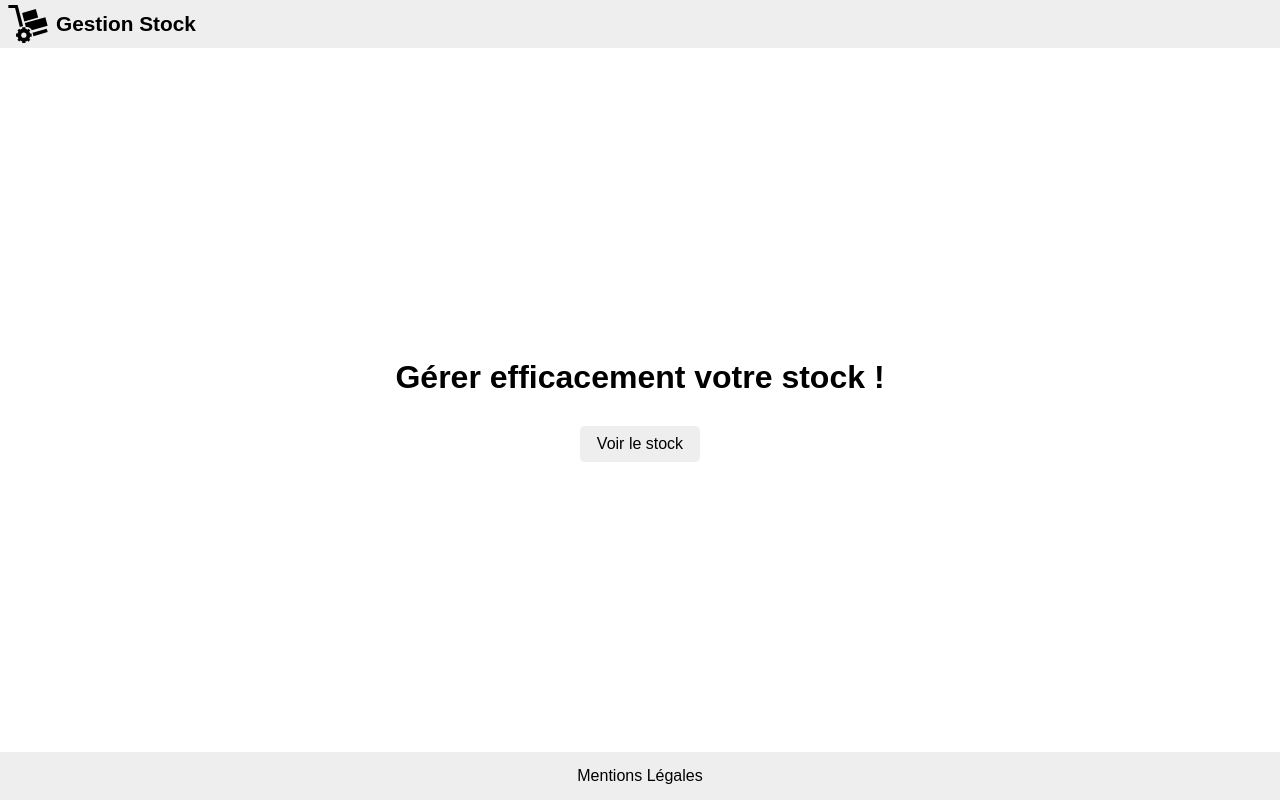
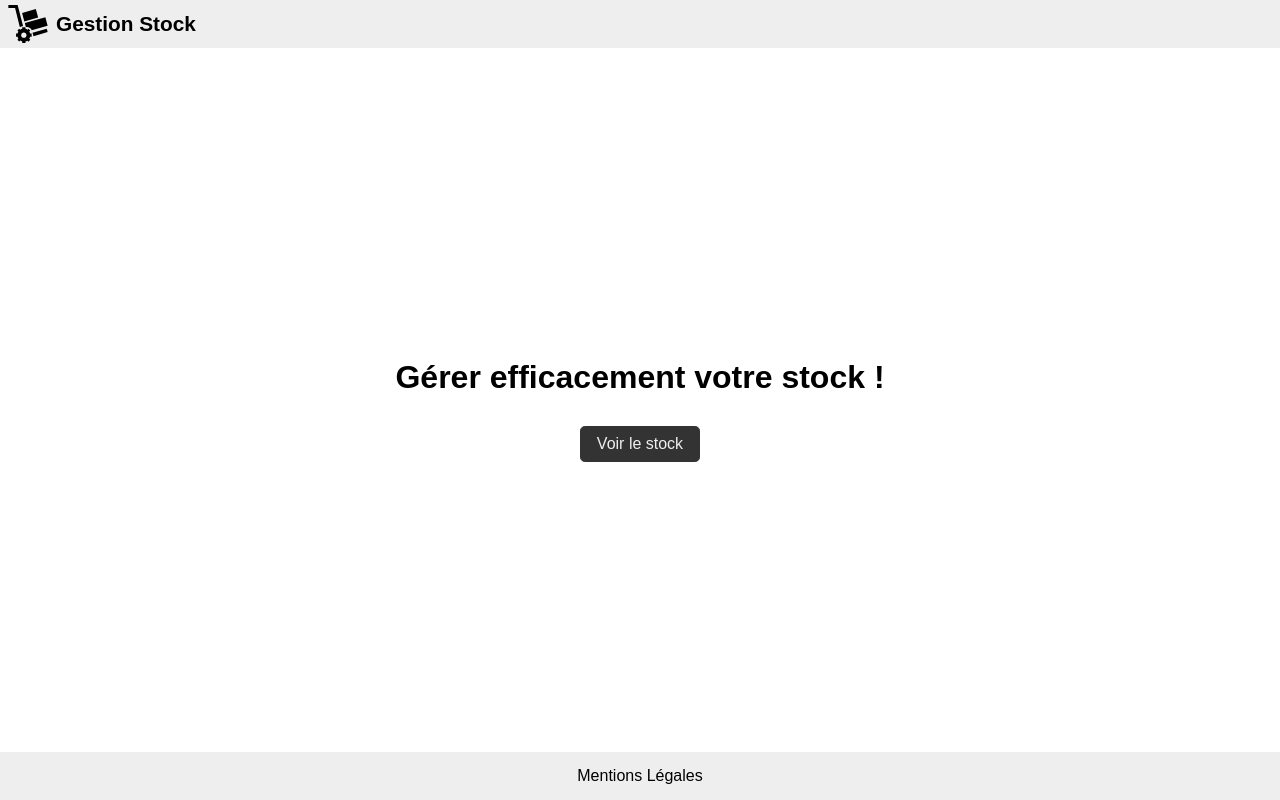
Before and after one commit to jlg-formation/aguzz1-dec-2023, an Angular app in the folder front/: page / in a window 1280 px wide. Built offline with nearby package versions, Linux system fonts and the light colour scheme.

Commit message:
dev: btn primary

```diff
--- a/front/src/app/routes/home/home.component.html
+++ b/front/src/app/routes/home/home.component.html
@@ -1,4 +1,4 @@
 <main>
   <h1>Gérer efficacement votre stock !</h1>
-  <a href="#" class="button">Voir le stock</a>
+  <a href="#" class="button primary">Voir le stock</a>
 </main>
```
